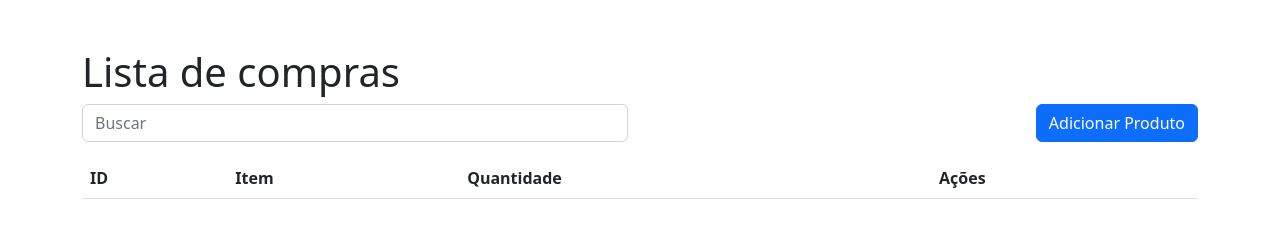
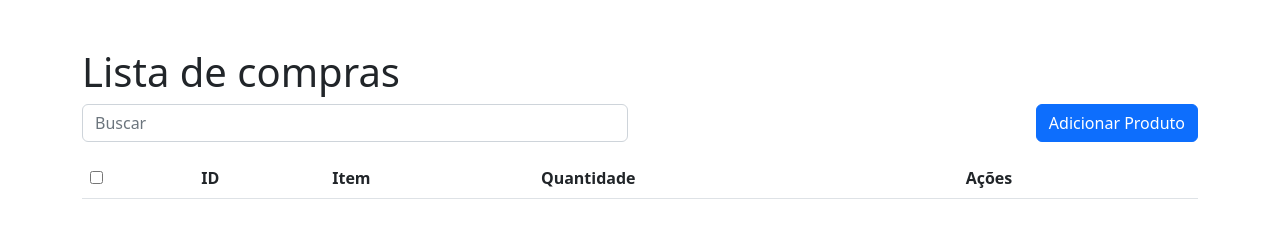
Before and after one commit to SaorCampos/lista-de-compra, a plain HTML site: page index.html in a window 1280 px wide. Drawn offline with nearby package versions, Linux system fonts and the light colour scheme; no server answers.

Commit message:
adicionei checkbox

```diff
--- a/eventos.js
+++ b/eventos.js
@@ -8,6 +8,7 @@ function atualizarLista() {
         lista.forEach(function (cadaItem){
             tabela_compras.innerHTML += `
             <tr>
+                <td><input data-check="acao" type="checkbox"></td>
                 <td>${cadaItem.id}</td>
                 <td>${cadaItem.item}</td>
                 <td>${cadaItem.quantidade}</td>
@@ -22,6 +23,12 @@ function atualizarLista() {
             </tr>`
         });
     })
+}
+function marcarTodos(){
+    let todos = document.querySelectorAll('[data-check="acao"]');
+    todos.forEach((cadaCheck) => {
+        cadaCheck.checked = true;
+    });
 }
 async function excluir (id) {
     let resposta = confirm('Está certo disso?');
@@ -97,4 +104,5 @@ async function editar(){
         });
     atualizarLista();
 }
+
 atualizarLista();
--- a/index.html
+++ b/index.html
@@ -25,6 +25,7 @@
     <table class="table table-striped table-hover">
         <thead>
             <tr>
+                <th><input type="checkbox" onclick="marcarTodos()"></th>
                 <th>ID</th>
                 <th>Item</th>
                 <th>Quantidade</th>
```
